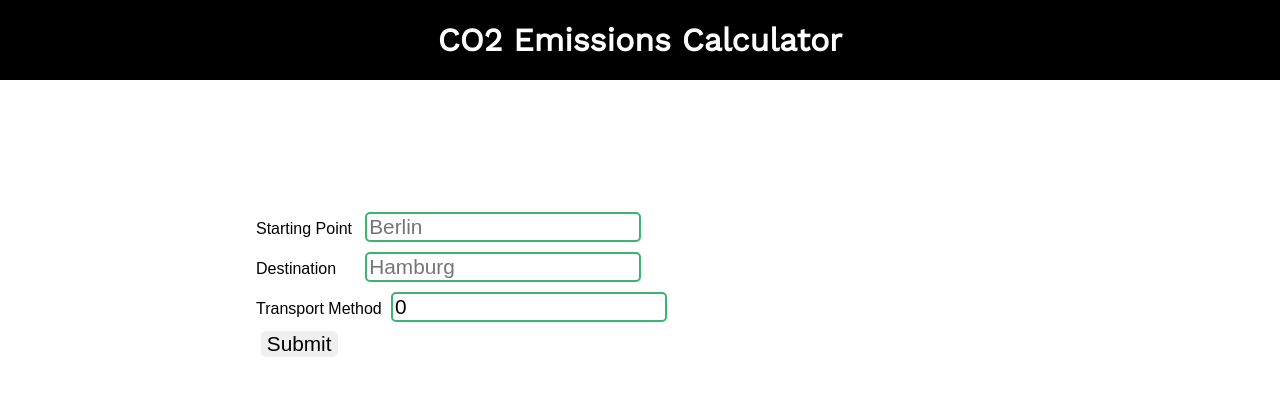
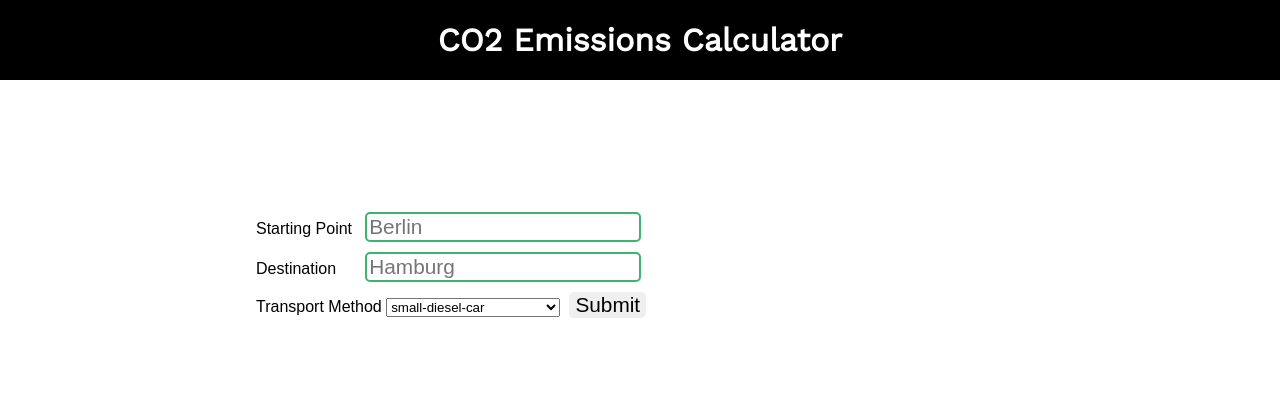
Before and after one commit to amashhour1974/co2-emissions-calc, a Flask app: page /app.html in a window 1280 px wide. Shown: the top 396 px of the page. Run offline with Flask 2, Linux system fonts and the light colour scheme; parts of the project's set-up code (start-up, migrations or seed data) failed here and were passed over.

Commit message:
Tranport Method Update

```diff
--- a/src/templates/app.html
+++ b/src/templates/app.html
@@ -21,8 +21,23 @@
           <input type="text" name="destination" placeholder="Hamburg"><br>
         </div>
       <label for="mpg">Transport Method</label>
-        <input id="mpg" name="mpg" value="0"><br>
-        <input type="submit">
+        <select id="mpg" name="mpg"><br>
+           <option value="142">small-diesel-car</option>
+           <option value="154">small-petrol-car</option>
+           <option value="73">small-plugin-hybrid-car</option>
+           <option value="50">small-electric-car</option>
+           <option value="171">medium-diesel-car</option>
+           <option value="192">medium-petrol-carr</option>
+           <option value="110">medium-plugin-hybrid-car</option>
+           <option value="58">medium-electric-car</option>
+           <option value="209">large-diesel-car</option>
+           <option value="282">large-petrol-car</option>
+           <option value="126">large-plugin-hybrid-car</option>
+           <option value="73">large-electric-car</option>
+           <option value="27">Bus</option>
+           <option value="6">Train</option>
+       </select>
+         <input type="submit" value="Submit">
     </form>
   </body>
 </html>
```
